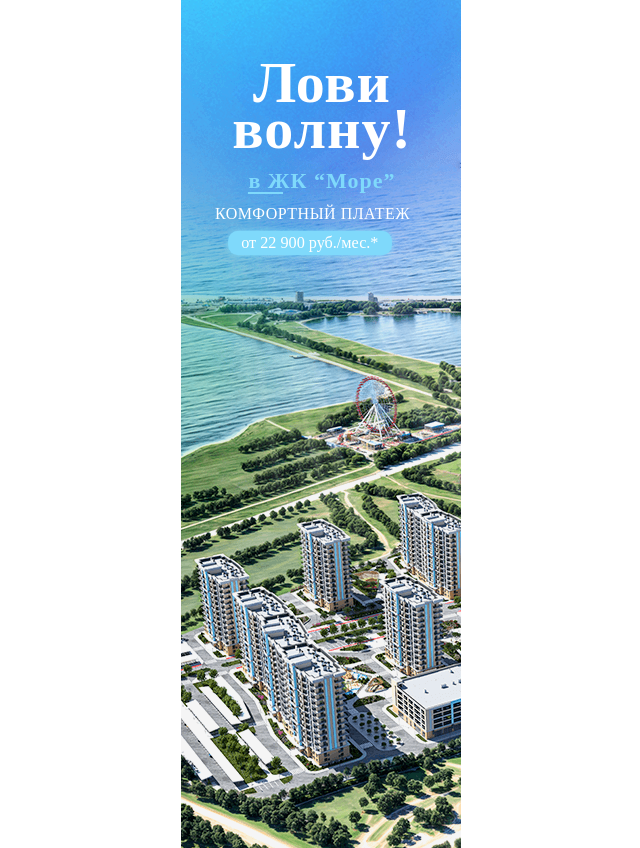
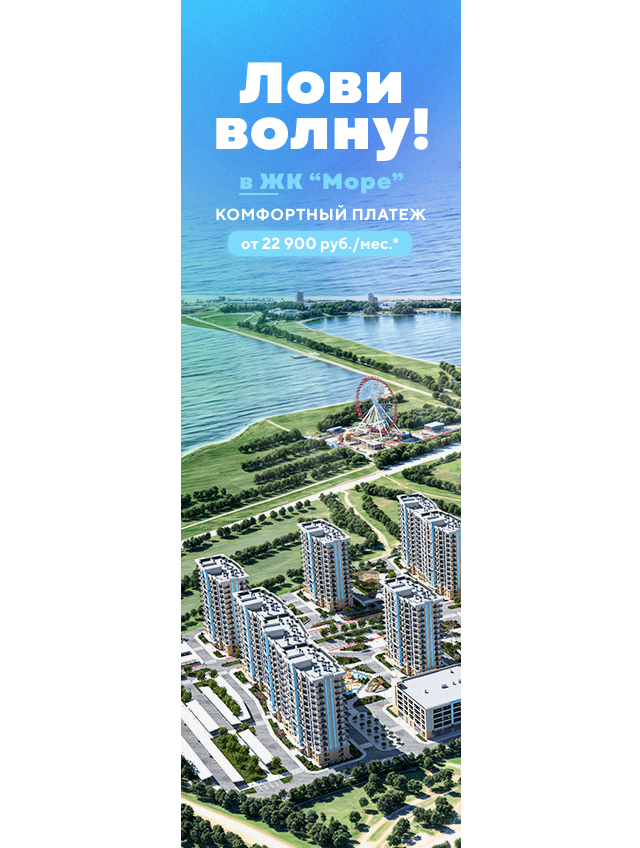
Before and after one commit to NGR222/-, a plain HTML site: page index.html in a window 1280 px wide. Shown: the part 89-937 px from the top of the page, without its empty margins (319-959 px from the left). Drawn offline with Linux system fonts and the light colour scheme.

Commit message:
добавил шрифты

```diff
--- a/main.css
+++ b/main.css
@@ -1,4 +1,18 @@
+@font-face {
+  font-family: 'Garet';
+  src: url('ofont.ru_Garet.woff2') format('woff2'),
+      url('ofont.ru_Garet.woff') format('woff');
+  font-style: normal;
+  font-display: swap;
+}
 
+@font-face {
+  font-family: 'TT Norms';
+  src: url('tt-norms-bold.woff2') format('woff2'),
+      url('tt-norms-bold.woff') format('woff');
+  font-style: normal;
+  font-display: swap;
+}
 
 *,
 *::after,
```
